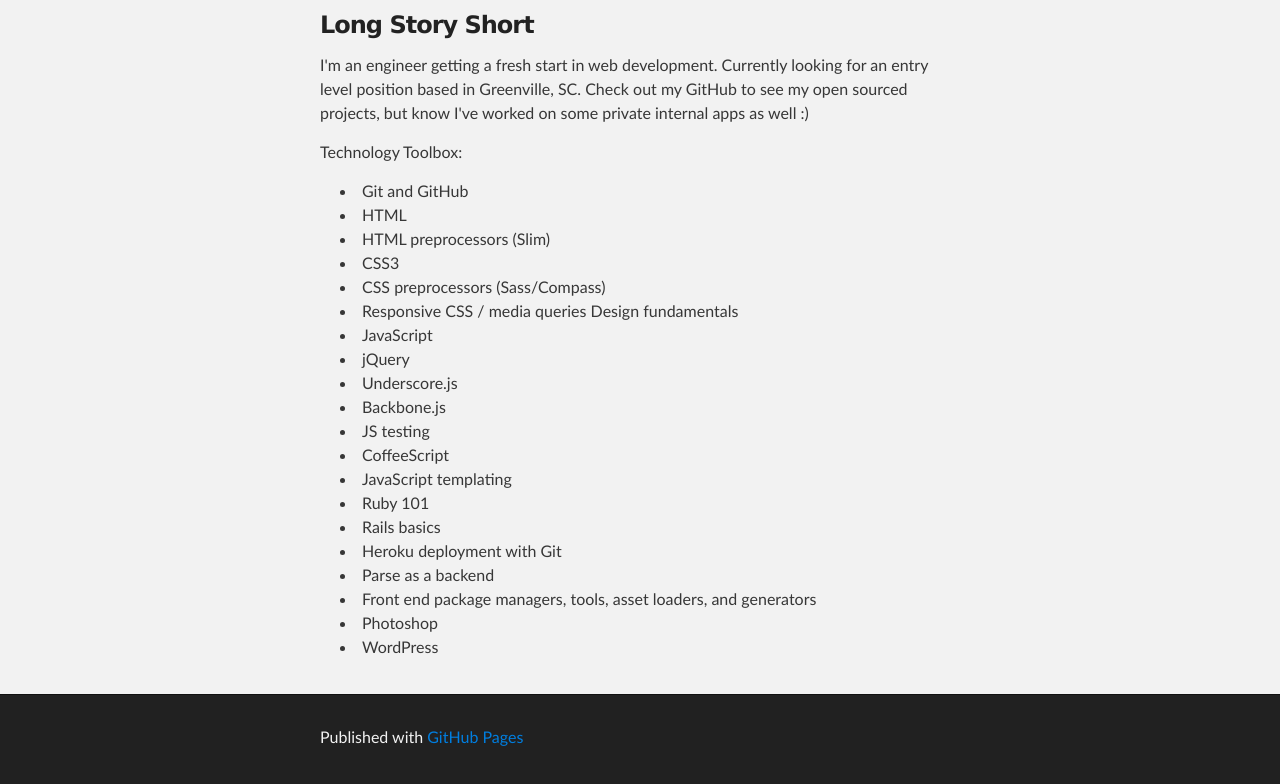
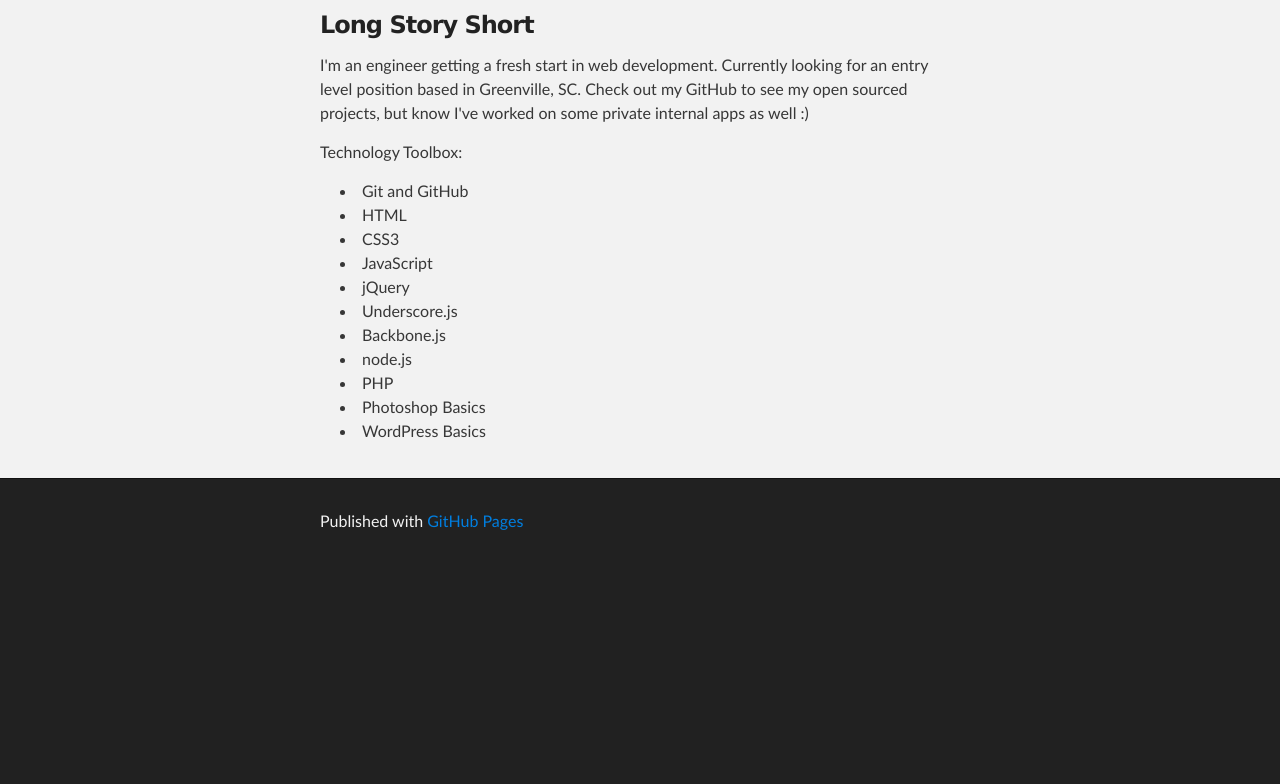
Before and after one commit to JenNgetich/JenNgetich.github.io, a plain HTML site: page index.html in a window 1280 px wide. Shown: the part 369-1153 px from the top of the page. After the commit the page ends 937 px from the top, so only its background shows below. Drawn offline with Linux system fonts and the light colour scheme.

Commit message:
Update index.html

```diff
--- a/index.html
+++ b/index.html
@@ -40,24 +40,15 @@
 <ul>
 <li>Git and GitHub</li>
 <li>HTML</li>
-<li>HTML preprocessors (Slim)</li>
 <li>CSS3</li>
-<li>CSS preprocessors (Sass/Compass) </li>
-<li>Responsive CSS / media queries Design fundamentals</li>
 <li>JavaScript</li>
 <li>jQuery</li>
 <li>Underscore.js</li>
 <li>Backbone.js</li>
-<li>JS testing</li>
-<li>CoffeeScript</li>
-<li>JavaScript templating</li>
-<li>Ruby 101</li>
-<li>Rails basics</li>
-<li>Heroku deployment with Git</li>
-<li>Parse as a backend</li>
-<li>Front end package managers, tools, asset loaders, and generators</li>
-<li>Photoshop </li>
-<li>WordPress </li>
+<li>node.js</li>
+<li>PHP</li>
+<li>Photoshop Basics</li>
+<li>WordPress Basics</li>
 </ul>
       </section>
     </div>
```
